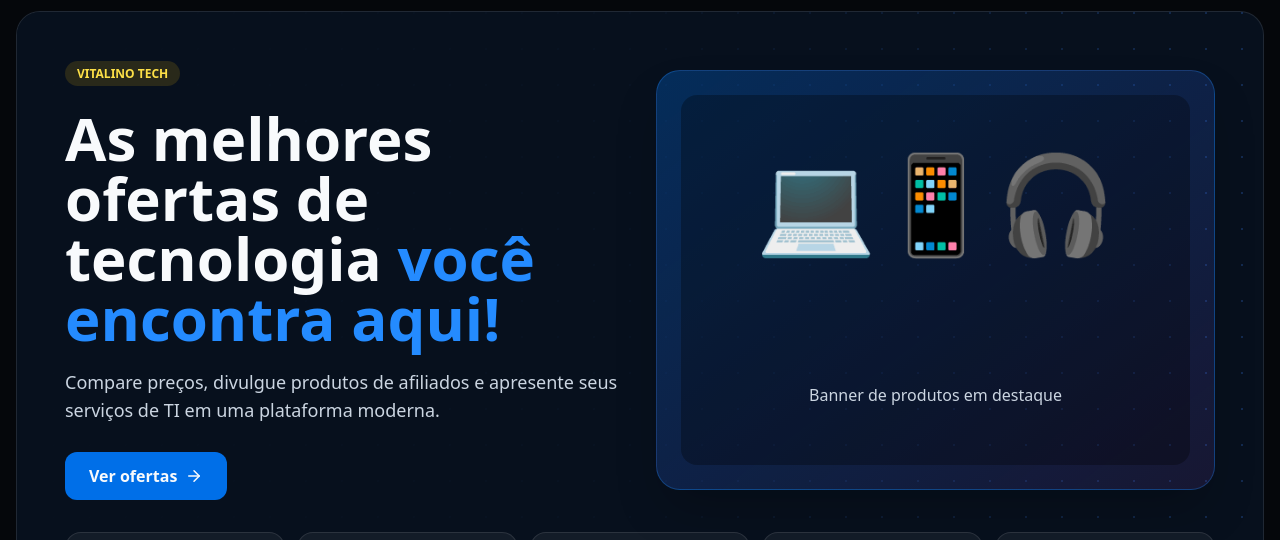
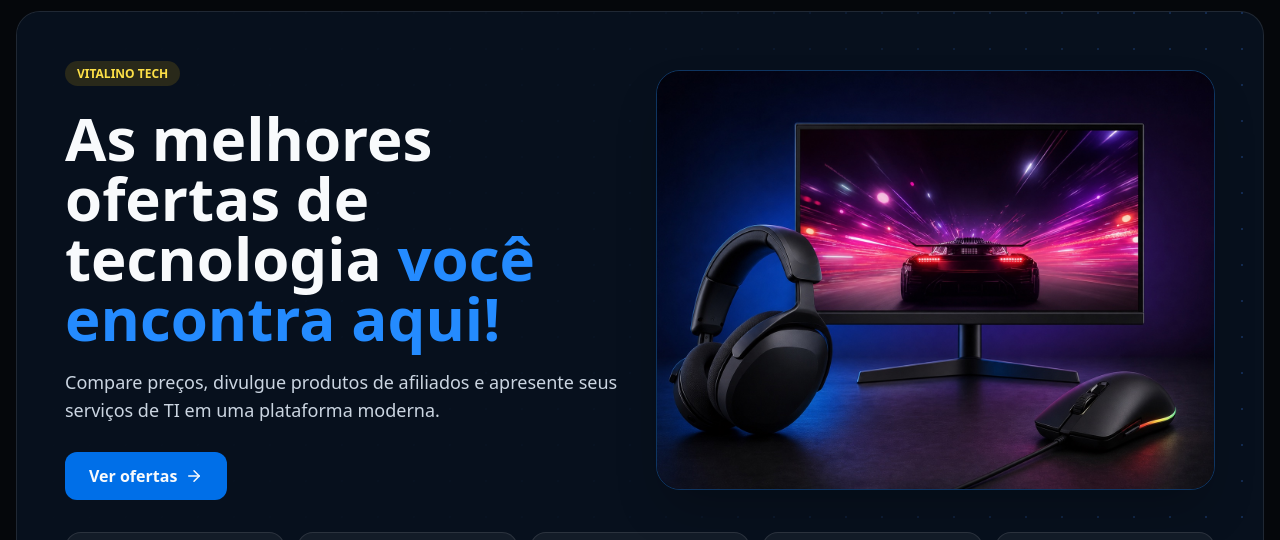
Before and after one commit to RobertoVitalino/techofertas-v1, a Next.js app: page / in a window 1280 px wide. Shown: the part 141-681 px from the top of the page. Built offline with nearby package versions, Linux system fonts and the light colour scheme; no server answers; the database is empty.

Commit message:
Adiciona banner fotográfico de produtos

```diff
--- a/components/Hero.tsx
+++ b/components/Hero.tsx
@@ -1,11 +1,24 @@
 import { ArrowRight, ShieldCheck, Truck, CreditCard, Link as LinkIcon } from 'lucide-react'
+import Image from 'next/image'
 export function Hero(){
  const benefits=[['Melhores ofertas','Os menores preços',ShieldCheck],['Compra segura','Ambiente protegido',ShieldCheck],['Entrega rápida','Para todo o Brasil',Truck],['Parcele em até 12x','No cartão de crédito',CreditCard],['Links de afiliado','Comissão rastreável',LinkIcon]]
  return <section id="início" className="relative overflow-hidden rounded-3xl border border-white/10 bg-[#07101d] p-8 md:p-12 bg-grid">
    <div className="absolute inset-0 bg-gradient-to-r from-[#07101d] via-[#07101d]/90 to-transparent" />
    <div className="relative grid gap-8 lg:grid-cols-2 lg:items-center">
     <div><span className="rounded-full bg-yellow-500/15 px-3 py-1 text-xs font-bold text-yellow-300">VITALINO TECH</span><h1 className="mt-6 max-w-2xl text-4xl font-black leading-tight md:text-6xl">As melhores ofertas de tecnologia <span className="text-brand-500">você encontra aqui!</span></h1><p className="mt-5 max-w-xl text-lg text-slate-300">Compare preços, divulgue produtos de afiliados e apresente seus serviços de TI em uma plataforma moderna.</p><a href="#ofertas-do-dia" className="mt-7 inline-flex items-center gap-2 rounded-xl bg-brand-600 px-6 py-3 font-bold hover:bg-brand-500">Ver ofertas <ArrowRight size={18}/></a></div>
-    <div className="relative"><div className="mx-auto aspect-[4/3] max-w-xl rounded-3xl border border-brand-500/30 bg-gradient-to-br from-brand-600/30 to-purple-500/10 p-6 shadow-2xl"><div className="grid h-full place-items-center rounded-2xl bg-black/30 text-center"><div className="text-8xl">💻📱🎧</div><p className="mt-5 text-slate-300">Banner de produtos em destaque</p></div></div></div>
+    <div className="relative">
+     <div className="mx-auto aspect-[4/3] max-w-xl overflow-hidden rounded-3xl border border-brand-500/30 shadow-2xl shadow-brand-950/40">
+      <Image
+       src="/banner-produtos-destaque.jpg"
+       alt="Monitor, headset e mouse gamer em destaque"
+       width={1448}
+       height={1086}
+       priority
+       sizes="(min-width: 1024px) 50vw, 100vw"
+       className="h-full w-full object-cover"
+      />
+     </div>
+    </div>
    </div>
    <div className="relative mt-8 grid gap-3 sm:grid-cols-2 lg:grid-cols-5">{benefits.map(([t,d,Icon]:any)=><div key={t} className="rounded-2xl border border-white/10 bg-white/5 p-4"><Icon className="text-brand-500"/><strong className="mt-2 block text-sm">{t}</strong><p className="text-xs text-slate-400">{d}</p></div>)}</div>
   </section>
```
Also changed, not shown: public/banner-produtos-destaque.jpg (added).
